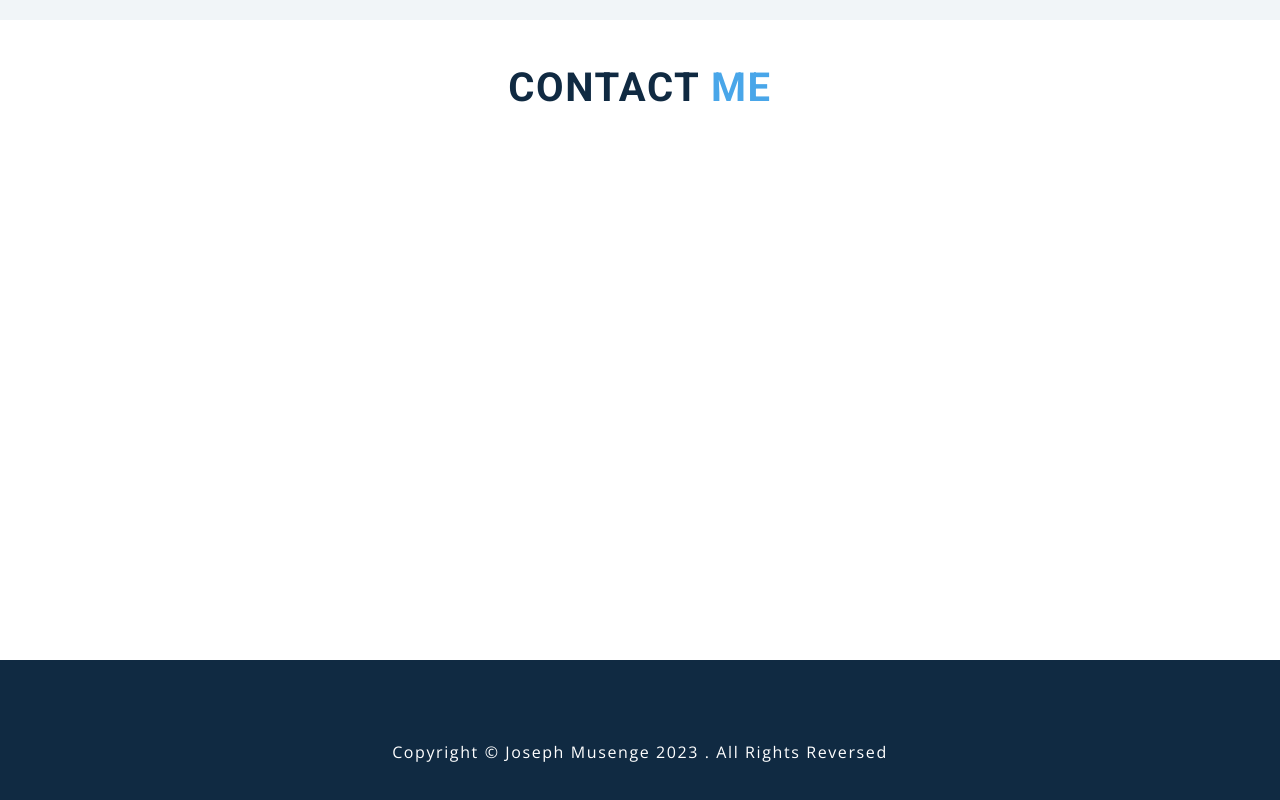
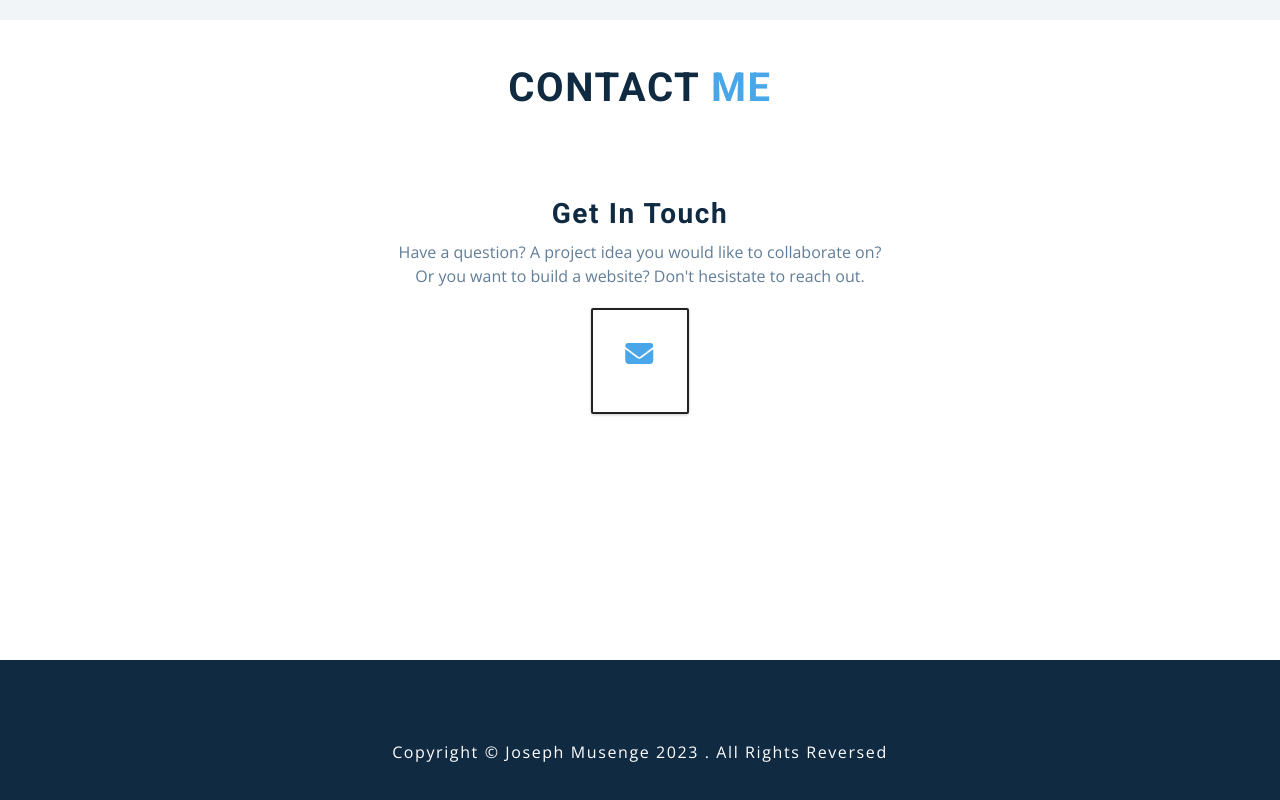
Before and after one commit to JosephMusenge/Portfolio-Website, a plain HTML site: page portfolio.html in a window 1280 px wide. Shown: the part 2930-3730 px from the top of the page. Drawn offline with nearby package versions, Linux system fonts and the light colour scheme.

Commit message:
start contact me section

```diff
--- a/portfolio.css
+++ b/portfolio.css
@@ -483,3 +483,16 @@ header {
   transform: translateX(0);
   transition: transform 0.3s ease-out;
 }
+
+/*Contact Section */
+.contact-me {
+  display: block;
+  text-align: center;
+  padding: 2rem;
+  align-items: center;
+}
+
+.contact-me i {
+  padding: 0.5em 0 1em;
+  font-size: 2em;
+}
--- a/portfolio.html
+++ b/portfolio.html
@@ -112,7 +112,16 @@
             <div class="title">
                 <h2>contact <span>me</span></h2>
             </div>
-            </section>
+            <div class="contact-me">
+                <h3>Get in touch</h3>
+                <p>Have a question? A project idea you would like to collaborate on? <br>Or you want to build
+                    a website? Don't hesistate to reach out.
+                </p>
+                <a href="#" class="btn contact-details">
+                    <i class="fa-solid fa-envelope"></i>
+                </a>
+            </div>
+        </section>
         <!-- footer -->
         <footer class="section">
         <p>
```
